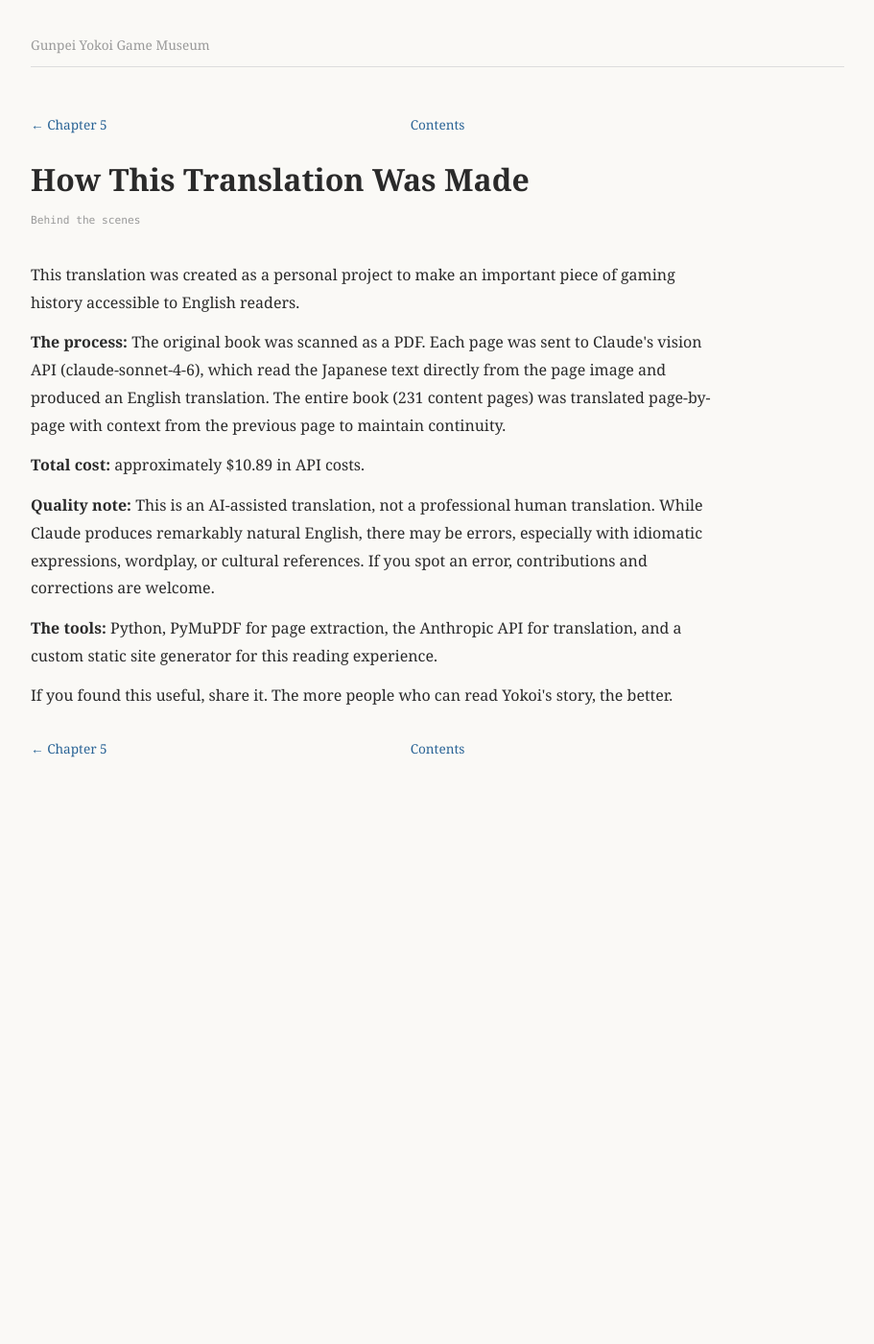
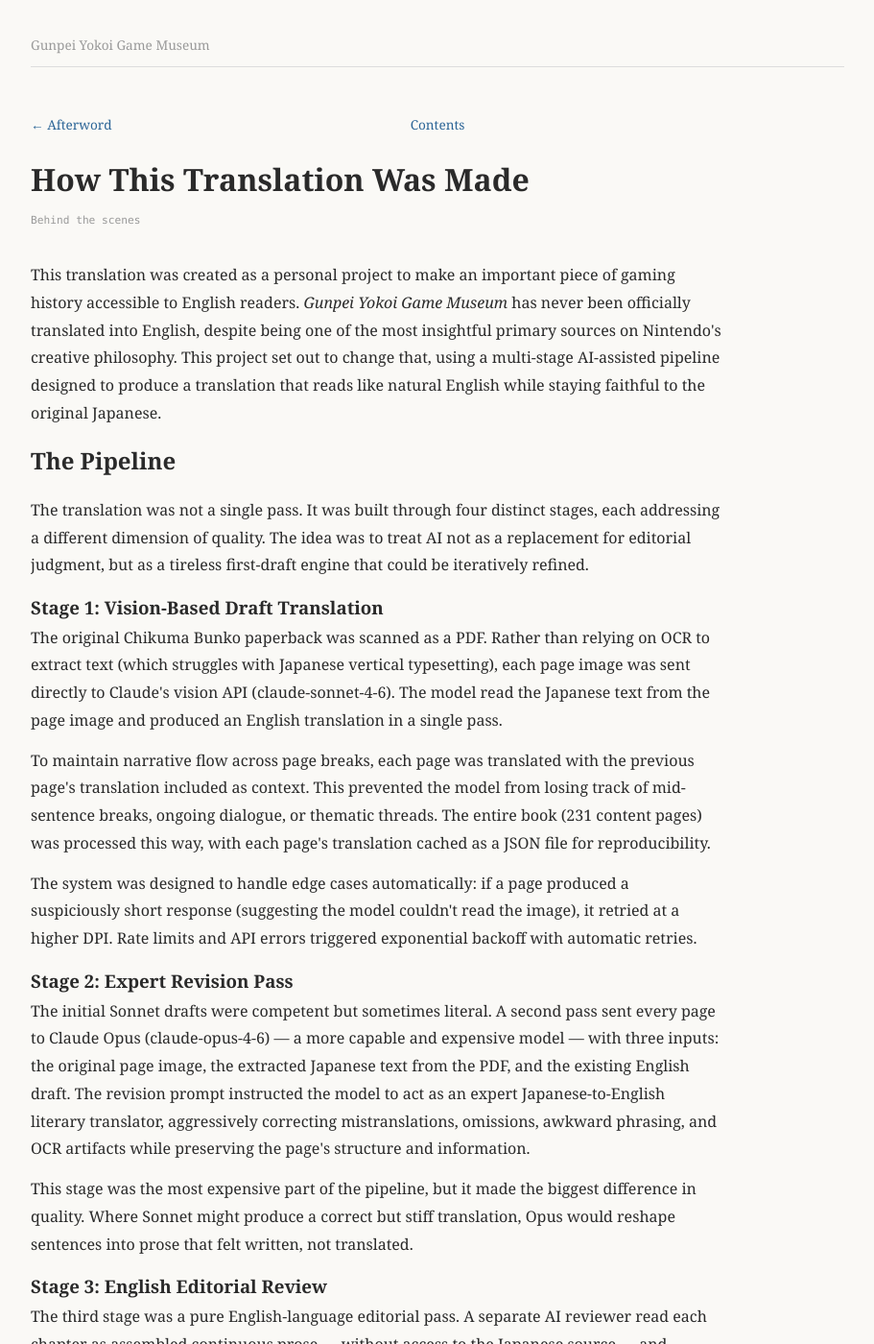
Before and after one commit to bjabes/bjabes.github.io, a Jekyll site: the page yokoi-gunpei/about.html, which Jekyll copies as it is, in a window 1280 px wide and 1400 px high. Shown: the whole window at 96% size, without its empty margins (184-1095 px from the left). Built offline with Jekyll 4.4.1, drawn with Linux system fonts in a browser that asks for light colours; some of the changed text lies outside the part shown.

```diff
--- a/yokoi-gunpei/about.html
+++ b/yokoi-gunpei/about.html
@@ -12,7 +12,7 @@
   <a href="index.html" class="home-link">Gunpei Yokoi Game Museum</a>
 </header>
 <nav class="chapter-nav">
-  <a href="chapter-5.html" class="nav-prev">&larr; Chapter 5</a>
+  <a href="chapter-6.html" class="nav-prev">&larr; Afterword</a>
   <a href="index.html" class="nav-home">Contents</a>
   <span class="nav-next"></span>
 </nav>
@@ -23,29 +23,99 @@
 
 <div class="reading-body">
 <p>This translation was created as a personal project to make an important piece of gaming
-history accessible to English readers.</p>
+history accessible to English readers. <em>Gunpei Yokoi Game Museum</em> has never been
+officially translated into English, despite being one of the most insightful primary sources
+on Nintendo's creative philosophy. This project set out to change that, using a multi-stage
+AI-assisted pipeline designed to produce a translation that reads like natural English while
+staying faithful to the original Japanese.</p>
 
-<p><strong>The process:</strong> The original book was scanned as a PDF. Each page was sent
-to Claude's vision API (claude-sonnet-4-6), which read the Japanese text directly from the
-page image and produced an English translation. The entire book (231 content pages)
-was translated page-by-page with context from the previous page to maintain continuity.</p>
+<h2>The Pipeline</h2>
 
-<p><strong>Total cost:</strong> approximately $10.89 in API costs.</p>
+<p>The translation was not a single pass. It was built through four distinct stages, each
+addressing a different dimension of quality. The idea was to treat AI not as a replacement
+for editorial judgment, but as a tireless first-draft engine that could be iteratively
+refined.</p>
 
-<p><strong>Quality note:</strong> This is an AI-assisted translation, not a professional
-human translation. While Claude produces remarkably natural English, there may be errors,
-especially with idiomatic expressions, wordplay, or cultural references. If you spot
-an error, contributions and corrections are welcome.</p>
+<h3>Stage 1: Vision-Based Draft Translation</h3>
 
-<p><strong>The tools:</strong> Python, PyMuPDF for page extraction, the Anthropic API for
-translation, and a custom static site generator for this reading experience.</p>
+<p>The original Chikuma Bunko paperback was scanned as a PDF. Rather than relying on OCR
+to extract text (which struggles with Japanese vertical typesetting), each page image was
+sent directly to Claude's vision API (claude-sonnet-4-6). The model read the Japanese
+text from the page image and produced an English translation in a single pass.</p>
 
-<p>If you found this useful, share it. The more people who can read Yokoi's story, the better.</p>
+<p>To maintain narrative flow across page breaks, each page was translated with the
+previous page's translation included as context. This prevented the model from losing
+track of mid-sentence breaks, ongoing dialogue, or thematic threads. The entire book
+(231 content pages) was processed this way, with each page's translation
+cached as a JSON file for reproducibility.</p>
+
+<p>The system was designed to handle edge cases automatically: if a page produced a
+suspiciously short response (suggesting the model couldn't read the image), it
+retried at a higher DPI. Rate limits and API errors triggered exponential backoff
+with automatic retries.</p>
+
+<h3>Stage 2: Expert Revision Pass</h3>
+
+<p>The initial Sonnet drafts were competent but sometimes literal. A second pass sent
+every page to Claude Opus (claude-opus-4-6) — a more capable and expensive model — with
+three inputs: the original page image, the extracted Japanese text from the PDF, and the
+existing English draft. The revision prompt instructed the model to act as an expert
+Japanese-to-English literary translator, aggressively correcting mistranslations,
+omissions, awkward phrasing, and OCR artifacts while preserving the page's structure
+and information.</p>
+
+<p>This stage was the most expensive part of the pipeline, but it made the biggest
+difference in quality. Where Sonnet might produce a correct but stiff translation,
+Opus would reshape sentences into prose that felt written, not translated.</p>
+
+<h3>Stage 3: English Editorial Review</h3>
+
+<p>The third stage was a pure English-language editorial pass. A separate AI reviewer
+read each chapter as assembled continuous prose — without access to the Japanese source —
+and flagged issues a native English reader would notice: translation-ese, repetitive
+word choices, inconsistent terminology, unclear antecedents, and tonal shifts.</p>
+
+<p>The reviewer produced structured find-and-replace edits with categories (phrasing,
+word-choice, consistency, clarity, flow, tone) and explanations. These edits were
+validated programmatically to ensure every "find" string actually appeared in the
+text, with fuzzy matching to recover near-misses caused by whitespace or quote
+normalization differences.</p>
+
+<h3>Stage 4: Glossary Standardization</h3>
+
+<p>A canonical glossary was built to enforce consistency across the entire book. Key
+decisions included always using English name order (Gunpei Yokoi, not Yokoi Gunpei),
+standardizing Yokoi's famous philosophy as "Lateral Thinking with Seasoned Technology"
+(not "Withered Technology," a common mistranslation), and maintaining consistent terms
+like "Idea Toys" and "Light Gun" throughout. The glossary was applied as automated
+regex replacements across all pages, catching any variants the editorial pass missed.</p>
+
+<h2>Quality Note</h2>
+
+<p>This is an AI-assisted translation, not a professional human translation. The
+multi-stage pipeline produces remarkably natural English, but there may be errors —
+especially with idiomatic expressions, wordplay, or cultural references that require
+deep contextual knowledge. The interview sections, where Yokoi speaks in his own voice,
+were particularly challenging: the goal was to preserve his conversational, sometimes
+meandering style without making him sound stilted or overly polished.</p>
+
+<p>If you spot an error, contributions and corrections are welcome.</p>
+
+<h2>The Tools</h2>
+
+<p>The entire pipeline is built in Python. PyMuPDF handles PDF page extraction and
+image rendering. The Anthropic API powers every translation and review stage. A custom
+static site generator produces this reading experience, complete with page-image
+thumbnails in the margins, a lightbox viewer, and chapter navigation. The total API
+cost for translating and refining the entire book was approximately $10.89.</p>
+
+<p>If you found this useful, share it. The more people who can read Yokoi's story,
+the better.</p>
 </div>
 
 </main>
 <nav class="chapter-nav">
-  <a href="chapter-5.html" class="nav-prev">&larr; Chapter 5</a>
+  <a href="chapter-6.html" class="nav-prev">&larr; Afterword</a>
   <a href="index.html" class="nav-home">Contents</a>
   <span class="nav-next"></span>
 </nav>
```
